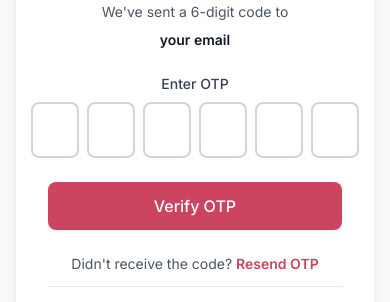
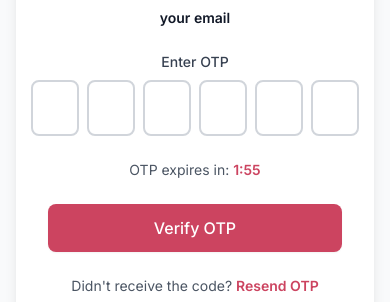
Before and after one commit to Mr-strangerX11/glovia-frontend, a Next.js app: page /auth/verify-otp in a window 390 px wide. Shown: the part 496-798 px from the top of the page. Built offline with nearby package versions, Linux system fonts and the light colour scheme; no server answers; a web font is replaced by a local one.

Commit message:
feat: make phone required with numeric validation and add 2-minute OTP countdown timer

```diff
--- a/src/app/auth/register/page.tsx
+++ b/src/app/auth/register/page.tsx
@@ -28,6 +28,11 @@ export default function RegisterPage() {
   const handleSubmit = async (e: FormEvent) => {
     e.preventDefault();
     setError(null);
+
+    if (form.phone.length !== 10 || !/^[0-9]{10}$/.test(form.phone)) {
+      setError("Phone number must be exactly 10 digits");
+      return;
+    }
 
     if (form.password !== form.confirmPassword) {
       setError("Passwords do not match");
@@ -108,16 +113,23 @@ export default function RegisterPage() {
 
           <div className="space-y-2">
             <label className="text-sm font-medium text-gray-700" htmlFor="phone">
-              Phone (optional)
+              Phone *
             </label>
             <input
               id="phone"
               type="tel"
+              required
               className="input"
               placeholder="98XXXXXXXX"
+              pattern="[0-9]{10}"
+              maxLength={10}
               value={form.phone}
-              onChange={(e) => handleChange("phone", e.target.value)}
+              onChange={(e) => {
+                const value = e.target.value.replace(/[^0-9]/g, '');
+                handleChange("phone", value);
+              }}
             />
+            <p className="text-xs text-gray-500">Enter 10-digit mobile number</p>
           </div>
 
           <div className="space-y-2">
--- a/src/app/auth/verify-otp/page.tsx
+++ b/src/app/auth/verify-otp/page.tsx
@@ -1,6 +1,6 @@
 "use client";
 
-import { FormEvent, useState, useRef, KeyboardEvent, ClipboardEvent, Suspense } from "react";
+import { FormEvent, useState, useRef, KeyboardEvent, ClipboardEvent, Suspense, useEffect } from "react";
 import Link from "next/link";
 import { useRouter, useSearchParams } from "next/navigation";
 import api from "@/lib/api";
@@ -16,8 +16,32 @@ function VerifyOtpContent() {
   const [loading, setLoading] = useState(false);
   const [successMessage, setSuccessMessage] = useState<string | null>(null);
   const [resendLoading, setResendLoading] = useState(false);
+  const [timeLeft, setTimeLeft] = useState(120); // 2 minutes in seconds
 
   const inputRefs = useRef<(HTMLInputElement | null)[]>([]);
+
+  // Countdown timer
+  useEffect(() => {
+    if (timeLeft <= 0) return;
+
+    const timer = setInterval(() => {
+      setTimeLeft((prev) => {
+        if (prev <= 1) {
+          clearInterval(timer);
+          return 0;
+        }
+        return prev - 1;
+      });
+    }, 1000);
+
+    return () => clearInterval(timer);
+  }, [timeLeft]);
+
+  const formatTime = (seconds: number) => {
+    const mins = Math.floor(seconds / 60);
+    const secs = seconds % 60;
+    return `${mins}:${secs.toString().padStart(2, '0')}`;
+  };
 
   const handleChange = (index: number, value: string) => {
     if (value.length > 1) {
@@ -130,6 +154,7 @@ function VerifyOtpContent() {
       await api.post(endpoint, { email });
       setSuccessMessage("OTP resent successfully! Check your email.");
       setOtp(["", "", "", "", "", ""]);
+      setTimeLeft(120); // Reset timer to 2 minutes
       inputRefs.current[0]?.focus();
     } catch (err: any) {
       const message = err?.response?.data?.message || "Failed to resend OTP. Please try again.";
@@ -203,8 +228,26 @@ function VerifyOtpContent() {
             </div>
           </div>
 
-          <button type="submit" className="btn-primary w-full" disabled={loading}>
-            {loading ? "Verifying..." : "Verify OTP"}
+          {timeLeft > 0 ? (
+            <div className="text-center">
+              <p className="text-sm text-gray-600">
+                OTP expires in: <span className="font-semibold text-primary-600">{formatTime(timeLeft)}</span>
+              </p>
+            </div>
+          ) : (
+            <div className="text-center">
+              <p className="text-sm text-red-600 font-medium">
+                OTP has expired. Please request a new one.
+              </p>
+            </div>
+          )}
+
+          <button
+            type="submit"
+            className="btn-primary w-full"
+            disabled={loading || timeLeft === 0}
+          >
+            {loading ? "Verifying..." : timeLeft === 0 ? "OTP Expired" : "Verify OTP"}
           </button>
         </form>
 
```
